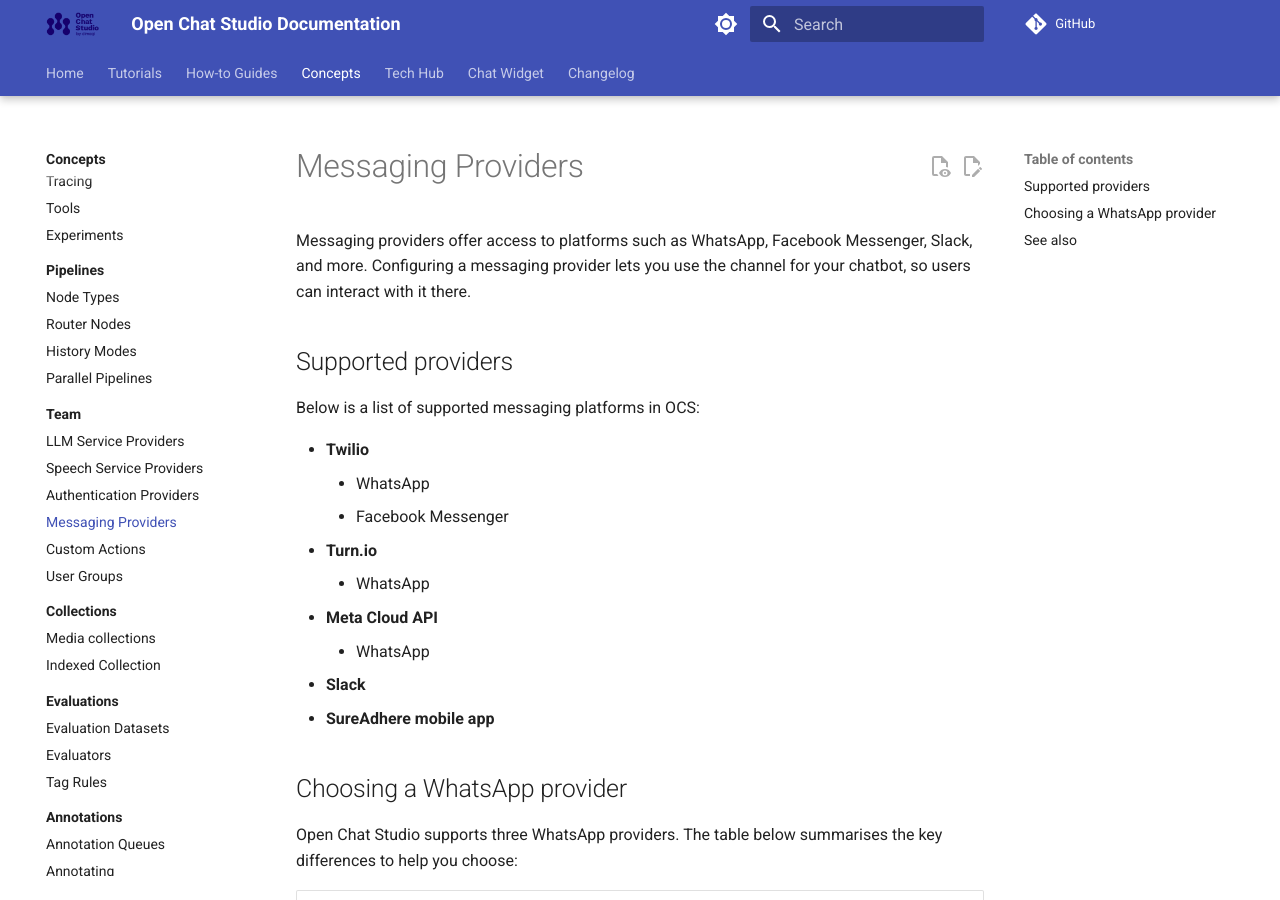
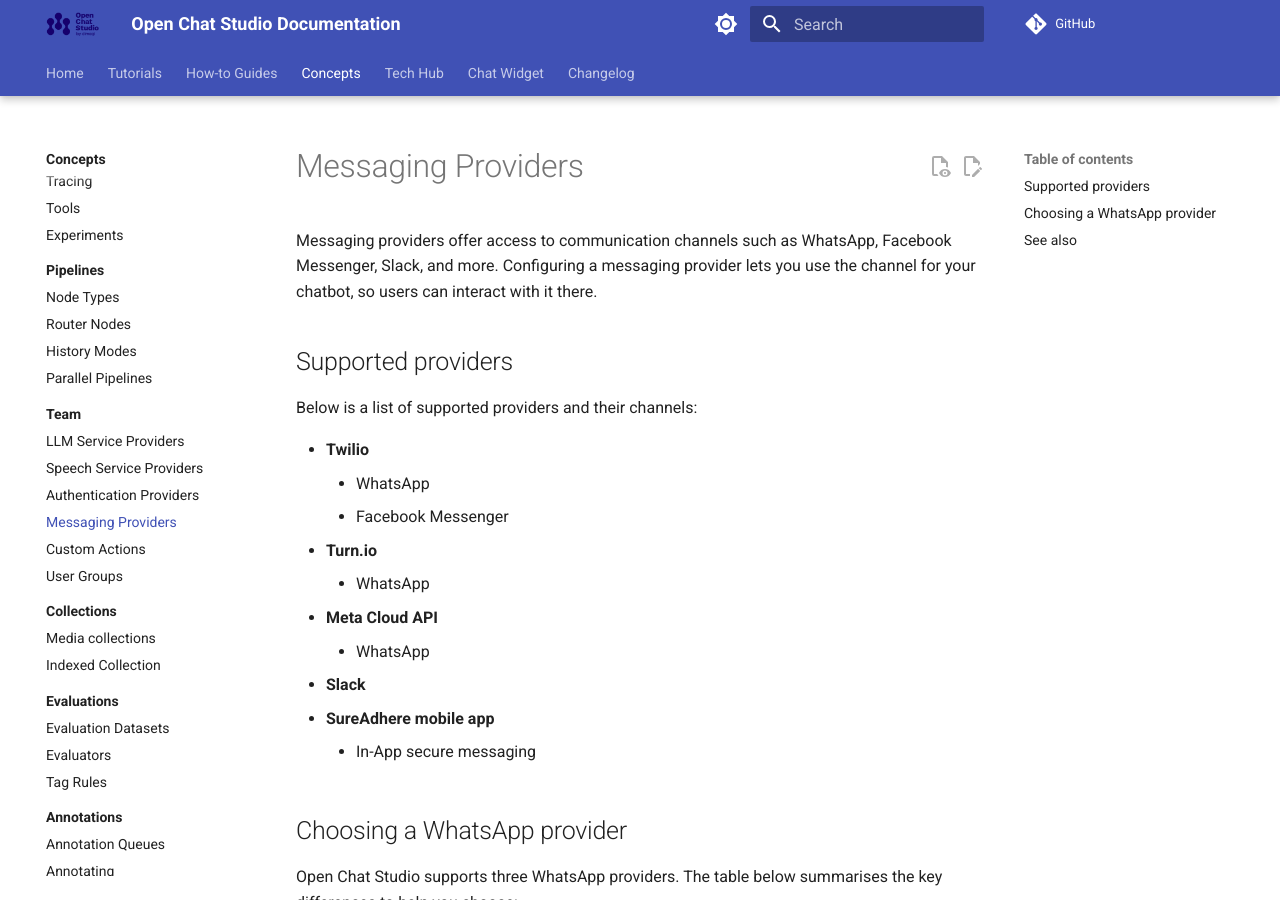
Before and after one commit to dimagi/open-chat-studio-docs, an MkDocs documentation site: the page built from docs/concepts/team/messaging_providers.md, in a window 1280 px wide and 900 px high. Built offline with MkDocs 1.6.1 and Material for MkDocs 9.7.7, drawn with Linux system fonts in a browser that asks for light colours; a script that is not in the unit is left out; comment, search, counter and statistics services are not loaded.

Commit message:
Claude Review fixes - "SureAdhere In-App Messaging" for clarity

```diff
--- a/docs/concepts/team/messaging_providers.md
+++ b/docs/concepts/team/messaging_providers.md
@@ -1,11 +1,11 @@
 # Messaging Providers
 
-Messaging providers offer access to platforms such as WhatsApp, Facebook Messenger, Slack, and more.
+Messaging providers offer access to communication channels such as WhatsApp, Facebook Messenger, Slack, and more.
 Configuring a messaging provider lets you use the channel for your chatbot, so users can interact with it there.
 
 ## Supported providers
 
-Below is a list of supported messaging platforms in OCS:
+Below is a list of supported providers and their channels:
 
 - **Twilio**
     - WhatsApp
@@ -16,6 +16,7 @@
     - WhatsApp
 - **Slack**
 - **SureAdhere mobile app**
+    - In-App secure messaging
 
 ## Choosing a WhatsApp provider
 
```
Also changed, not shown: docs/concepts/channels.md (+1 -1 lines), docs/concepts/collections/media.md (+1 -1 lines), docs/concepts/index.md (+2 -2 lines), docs/how-to/deploy_to_different_channels.md (+2 -2 lines), docs/tutorials/configure_msg_providers.md (+1 -1 lines).
